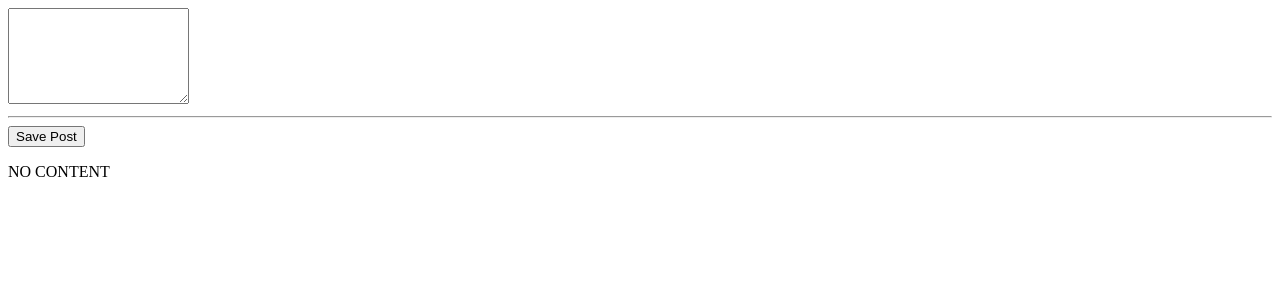
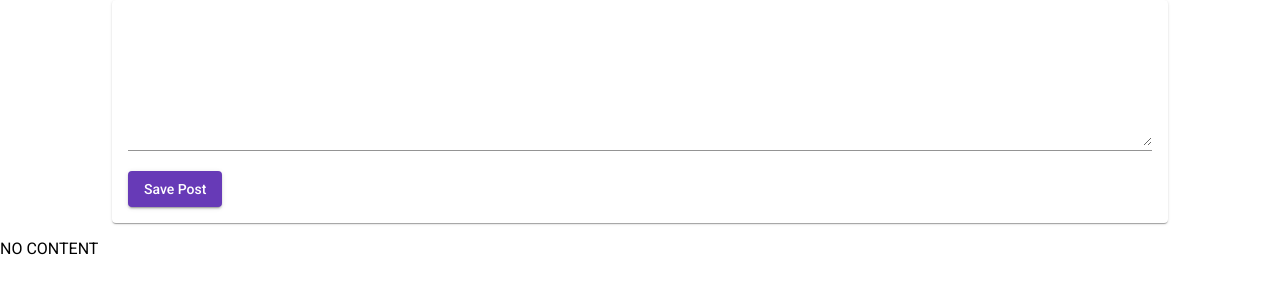
Before and after one commit to nowayjose5/udemy-mean-course, an Angular app: page / in a window 1280 px wide. Shown: the top 300 px of the page. Built offline with nearby package versions, Linux system fonts and the light colour scheme.

Commit message:
add angular material

```diff
--- a/angular.json
+++ b/angular.json
@@ -22,11 +22,9 @@
             "main": "src/main.ts",
             "polyfills": "src/polyfills.ts",
             "tsConfig": "tsconfig.app.json",
-            "assets": [
-              "src/favicon.ico",
-              "src/assets"
-            ],
+            "assets": ["src/favicon.ico", "src/assets"],
             "styles": [
+              "./node_modules/@angular/material/prebuilt-themes/deeppurple-amber.css",
               "src/styles.css"
             ],
             "scripts": []
@@ -89,11 +87,9 @@
             "polyfills": "src/polyfills.ts",
             "tsConfig": "tsconfig.spec.json",
             "karmaConfig": "karma.conf.js",
-            "assets": [
-              "src/favicon.ico",
-              "src/assets"
-            ],
+            "assets": ["src/favicon.ico", "src/assets"],
             "styles": [
+              "./node_modules/@angular/material/prebuilt-themes/deeppurple-amber.css",
               "src/styles.css"
             ],
             "scripts": []
--- a/package.json
+++ b/package.json
@@ -11,10 +11,12 @@
   "private": true,
   "dependencies": {
     "@angular/animations": "~13.1.0",
+    "@angular/cdk": "^13.1.1",
     "@angular/common": "~13.1.0",
     "@angular/compiler": "~13.1.0",
     "@angular/core": "~13.1.0",
     "@angular/forms": "~13.1.0",
+    "@angular/material": "^13.1.1",
     "@angular/platform-browser": "~13.1.0",
     "@angular/platform-browser-dynamic": "~13.1.0",
     "@angular/router": "~13.1.0",
--- /dev/null
+++ b/src/app/posts/post-create/post-create.component.css
@@ -0,0 +1,9 @@
+mat-card {
+  width: 80%;
+  margin: auto;
+}
+
+mat-form-field,
+textarea {
+  width: 100%;
+}
--- a/src/app/posts/post-create/post-create.component.html
+++ b/src/app/posts/post-create/post-create.component.html
@@ -1,4 +1,10 @@
-<textarea rows="6" [(ngModel)]="enteredValue"></textarea>
-<hr />
-<button (click)="addPost()">Save Post</button>
+<mat-card>
+  <mat-form-field>
+    <textarea matInput rows="6" [(ngModel)]="enteredValue"></textarea>
+  </mat-form-field>
+  <button mat-raised-button color="primary" (click)="addPost()">
+    Save Post
+  </button>
+</mat-card>
+
 <p>{{ newPost }}</p>
--- a/src/app/posts/post-create/post-create.component.ts
+++ b/src/app/posts/post-create/post-create.component.ts
@@ -3,6 +3,7 @@ import { Component } from '@angular/core';
 @Component({
   selector: 'app-post-create',
   templateUrl: './post-create.component.html',
+  styleUrls: ['post-create.component.css'],
 })
 export class PostCreateComponent {
   enteredValue = '';
--- a/src/index.html
+++ b/src/index.html
@@ -1,11 +1,20 @@
-<!doctype html>
+<!DOCTYPE html>
 <html lang="en">
   <head>
-  <meta charset="utf-8">
+    <meta charset="utf-8" />
     <title>UdemyMeanCourse</title>
-  <base href="/">
-  <meta name="viewport" content="width=device-width, initial-scale=1">
-  <link rel="icon" type="image/x-icon" href="favicon.ico">
+    <base href="/" />
+    <meta name="viewport" content="width=device-width, initial-scale=1" />
+    <link rel="icon" type="image/x-icon" href="favicon.ico" />
+    <link rel="preconnect" href="https://fonts.gstatic.com" />
+    <link
+      href="https://fonts.googleapis.com/css2?family=Roboto:wght@300;400;500&display=swap"
+      rel="stylesheet"
+    />
+    <link
+      href="https://fonts.googleapis.com/icon?family=Material+Icons"
+      rel="stylesheet"
+    />
   </head>
   <body>
     <app-root></app-root>
--- a/src/styles.css
+++ b/src/styles.css
@@ -1 +1,10 @@
 /* You can add global styles to this file, and also import other style files */
+
+html,
+body {
+  height: 100%;
+}
+body {
+  margin: 0;
+  font-family: Roboto, "Helvetica Neue", sans-serif;
+}
```
Also changed, not shown: src/app/app.module.ts (+12 -1 lines), 1 other file (tests, documents, lock files or other folders). Lines whose indentation alone changed are shown as unchanged.
